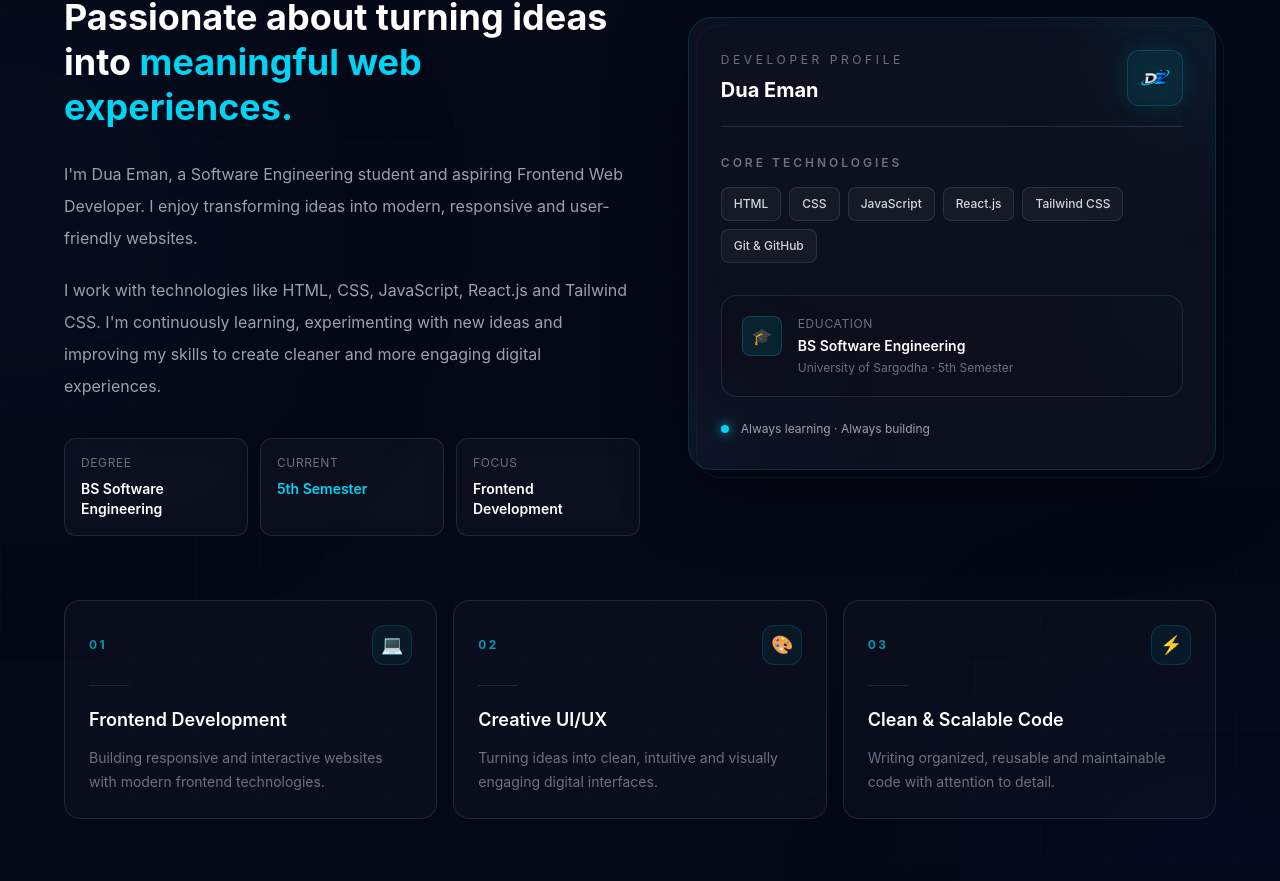
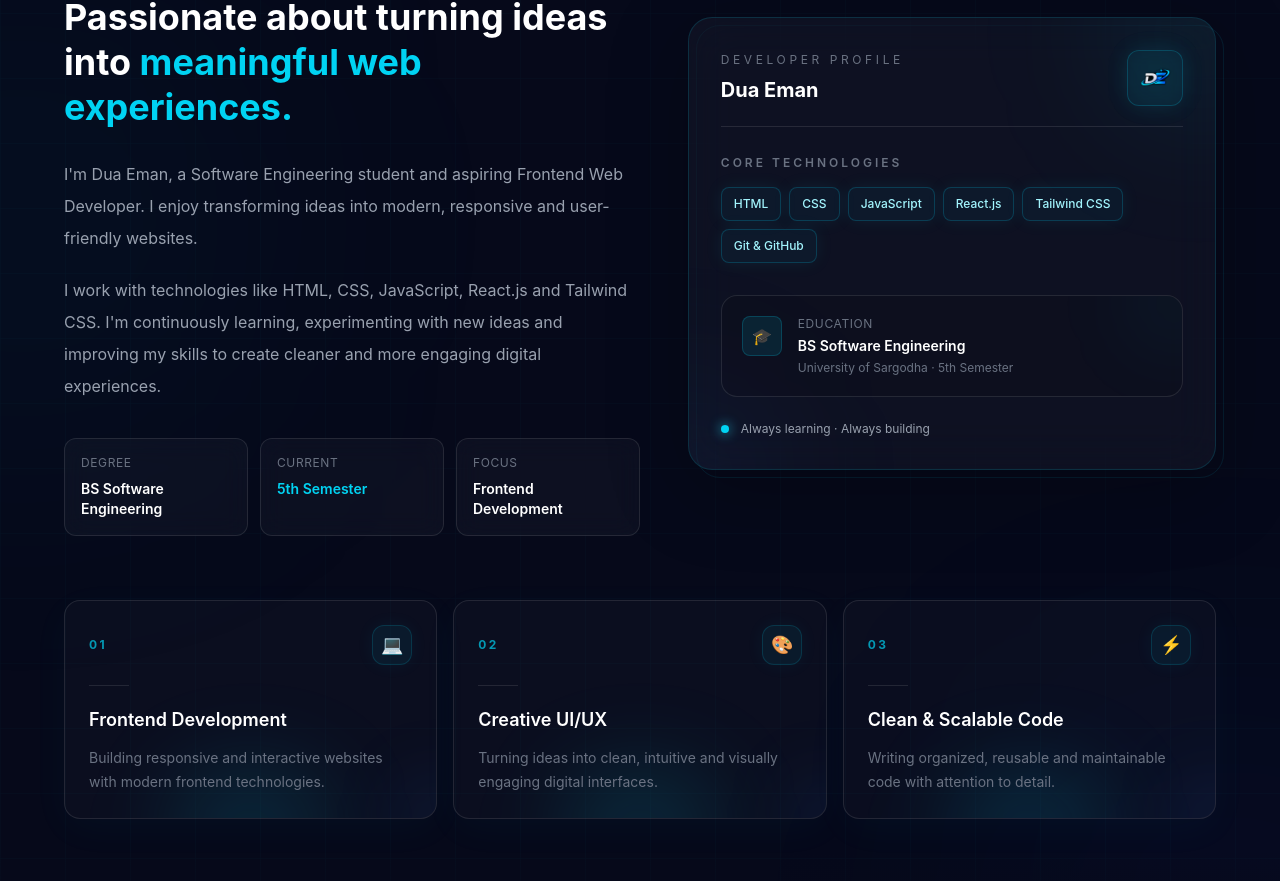
Before and after one commit to DuaEman90/personal-portfolio, a React (Vite) app: page / in a window 1280 px wide. Shown: the part 1261-2142 px from the top of the page. Built offline with nearby package versions, Linux system fonts and the light colour scheme.

Commit message:
style: update About component background colors and enhance visual effects

```diff
--- a/src/components/About.jsx
+++ b/src/components/About.jsx
@@ -25,10 +25,10 @@ function About() {
   return (
     <section
       id="about"
-      className="relative overflow-hidden bg-[#050816] px-5 py-24 sm:px-8 md:py-32"
+      className="relative overflow-hidden bg-[#06091a] px-5 py-24 sm:px-8 md:py-32"
     >
       {/* ================= BACKGROUND GRID ================= */}
-      <div className="pointer-events-none absolute inset-0 opacity-[0.035]">
+      <div className="pointer-events-none absolute inset-0 opacity-[0.04]">
         <div
           className="absolute inset-0"
           style={{
@@ -39,10 +39,10 @@ function About() {
         />
       </div>
 
-      {/* ================= GLOW ================= */}
-      <div className="pointer-events-none absolute left-[-180px] top-1/3 h-[400px] w-[400px] rounded-full bg-cyan-500/[0.05] blur-[140px]" />
+      {/* ================= BACKGROUND GLOW ================= */}
+      <div className="pointer-events-none absolute left-[-180px] top-1/3 h-[400px] w-[400px] rounded-full bg-cyan-500/[0.06] blur-[140px]" />
 
-      <div className="pointer-events-none absolute bottom-[-180px] right-[-150px] h-[400px] w-[400px] rounded-full bg-blue-600/[0.05] blur-[140px]" />
+      <div className="pointer-events-none absolute bottom-[-180px] right-[-150px] h-[400px] w-[400px] rounded-full bg-blue-600/[0.06] blur-[140px]" />
 
       {/* ================= MAIN CONTAINER ================= */}
       <div className="relative z-10 mx-auto max-w-6xl">
@@ -151,7 +151,7 @@ function About() {
                   </h4>
                 </div>
 
-                {/* LOGO */}
+                {/* ================= LOGO ================= */}
                 <div className="relative flex h-14 w-14 items-center justify-center rounded-xl border border-cyan-400/20 bg-cyan-400/[0.06] p-2 shadow-[0_0_25px_rgba(34,211,238,0.08)]">
                   <div className="pointer-events-none absolute inset-0 rounded-xl bg-cyan-400/[0.05] blur-md" />
 
@@ -180,7 +180,7 @@ function About() {
                   ].map((tech) => (
                     <span
                       key={tech}
-                      className="rounded-lg border border-white/10 bg-white/[0.04] px-3 py-2 text-xs font-medium text-gray-300 transition-all duration-300 hover:border-cyan-400/30 hover:bg-cyan-400/[0.06] hover:text-cyan-300"
+                      className="rounded-lg border border-cyan-400/20 bg-cyan-400/[0.045] px-3 py-2 text-xs font-medium text-cyan-200 shadow-[0_0_18px_rgba(34,211,238,0.08)] transition-all duration-300 hover:border-cyan-400/40 hover:bg-cyan-400/[0.08] hover:text-cyan-100"
                     >
                       {tech}
                     </span>
@@ -190,7 +190,6 @@ function About() {
 
               {/* ================= EDUCATION ================= */}
               <div className="relative mt-8 overflow-hidden rounded-2xl border border-white/10 bg-black/10 p-5">
-                {/* Education Glow */}
                 <div className="pointer-events-none absolute -right-10 -top-10 h-24 w-24 rounded-full bg-cyan-400/[0.05] blur-2xl" />
 
                 <div className="relative flex items-start gap-4">
@@ -234,34 +233,34 @@ function About() {
           {infoCards.map((card) => (
             <div
               key={card.number}
-              className="group relative overflow-hidden rounded-2xl border border-white/10 bg-white/[0.025] p-6 transition-all duration-500 hover:-translate-y-2 hover:border-cyan-400/30 hover:bg-cyan-400/[0.025] hover:shadow-[0_15px_50px_rgba(34,211,238,0.08)]"
+              className="group relative overflow-hidden rounded-2xl border border-white/10 bg-white/[0.025] p-6 shadow-[0_10px_40px_rgba(34,211,238,0.035)] transition-all duration-500 hover:-translate-y-2 hover:border-cyan-400/30 hover:bg-cyan-400/[0.025] hover:shadow-[0_15px_50px_rgba(34,211,238,0.08)]"
             >
-              {/* Bottom Light */}
-              <div className="pointer-events-none absolute -bottom-16 left-1/2 h-28 w-40 -translate-x-1/2 rounded-full bg-cyan-400/[0.13] blur-[45px] opacity-0 transition-all duration-500 group-hover:opacity-100" />
+              {/* ================= PERMANENT BOTTOM CYAN LIGHT ================= */}
+              <div className="pointer-events-none absolute -bottom-16 left-1/2 h-28 w-40 -translate-x-1/2 rounded-full bg-cyan-400/[0.14] blur-[45px]" />
 
-              {/* Blue Side Glow */}
-              <div className="pointer-events-none absolute -bottom-10 -right-10 h-20 w-20 rounded-full bg-blue-500/[0.12] blur-[35px] opacity-0 transition-opacity duration-500 group-hover:opacity-100" />
+              {/* ================= PERMANENT BLUE LIGHT ================= */}
+              <div className="pointer-events-none absolute -bottom-10 -right-10 h-20 w-20 rounded-full bg-blue-500/[0.10] blur-[35px]" />
 
-              {/* Number + Icon */}
+              {/* ================= NUMBER + ICON ================= */}
               <div className="relative flex items-center justify-between">
                 <span className="text-xs font-bold tracking-[0.2em] text-cyan-400/70">
                   {card.number}
                 </span>
 
-                <div className="flex h-10 w-10 items-center justify-center rounded-xl border border-cyan-400/15 bg-cyan-400/[0.06] text-lg transition-all duration-500 group-hover:rotate-3 group-hover:border-cyan-400/30 group-hover:bg-cyan-400/[0.1]">
+                <div className="flex h-10 w-10 items-center justify-center rounded-xl border border-cyan-400/15 bg-cyan-400/[0.06] text-lg shadow-[0_0_18px_rgba(34,211,238,0.06)] transition-all duration-500 group-hover:rotate-3 group-hover:border-cyan-400/30 group-hover:bg-cyan-400/[0.1]">
                   {card.icon}
                 </div>
               </div>
 
-              {/* Line */}
+              {/* ================= LINE ================= */}
               <div className="relative mt-5 h-px w-10 bg-white/10 transition-all duration-500 group-hover:w-16 group-hover:bg-cyan-400/40" />
 
-              {/* Title */}
+              {/* ================= TITLE ================= */}
               <h4 className="relative mt-5 text-lg font-semibold text-white">
                 {card.title}
               </h4>
 
-              {/* Text */}
+              {/* ================= TEXT ================= */}
               <p className="relative mt-3 text-sm leading-6 text-gray-500">
                 {card.text}
               </p>
@@ -271,7 +270,7 @@ function About() {
       </div>
 
       {/* ================= BOTTOM FADE ================= */}
-      <div className="pointer-events-none absolute bottom-0 left-0 right-0 h-24 bg-gradient-to-t from-[#050816] to-transparent" />
+      <div className="pointer-events-none absolute bottom-0 left-0 right-0 h-24 bg-gradient-to-t from-[#06091a] to-transparent" />
     </section>
   );
 }
```
